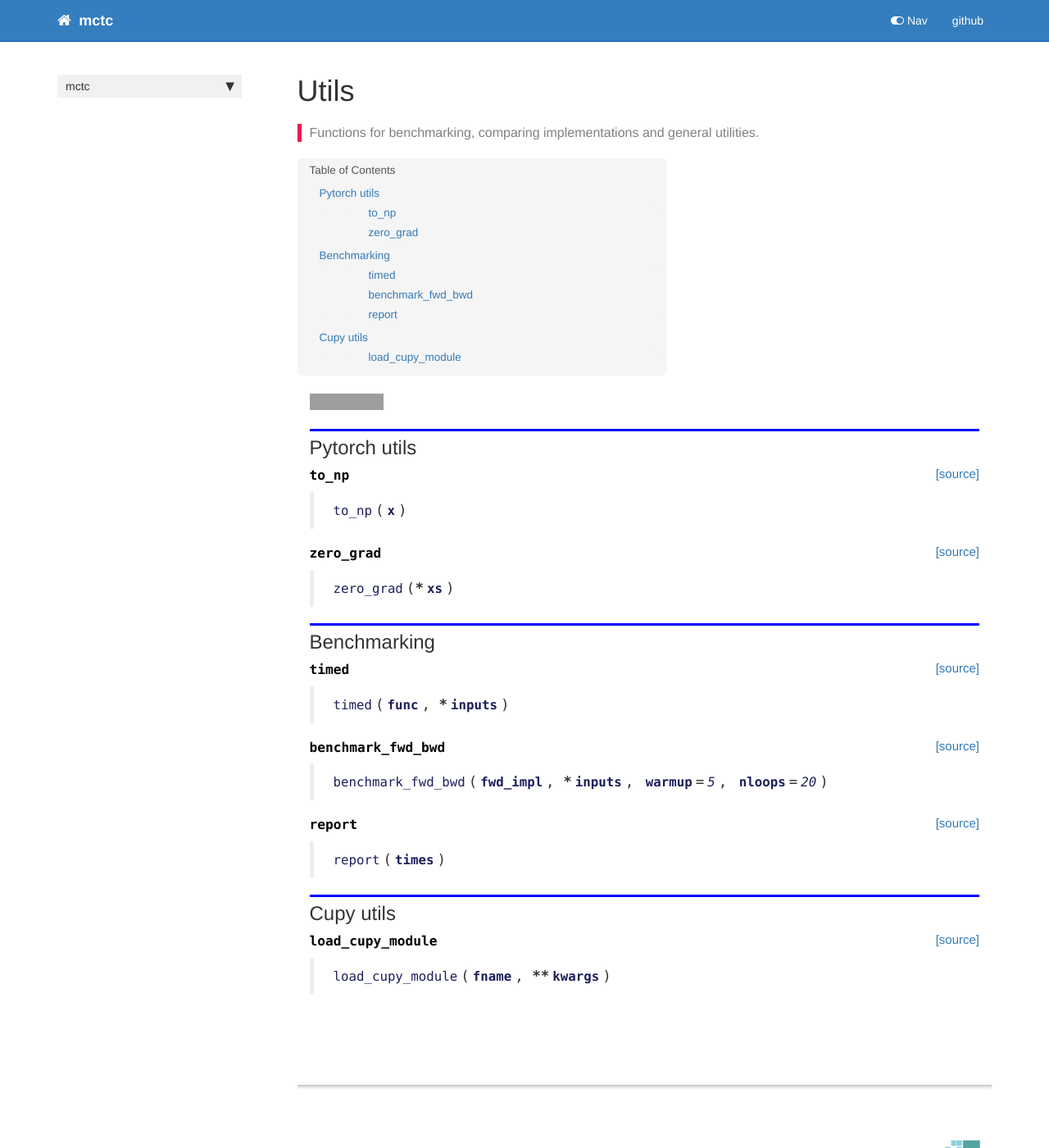
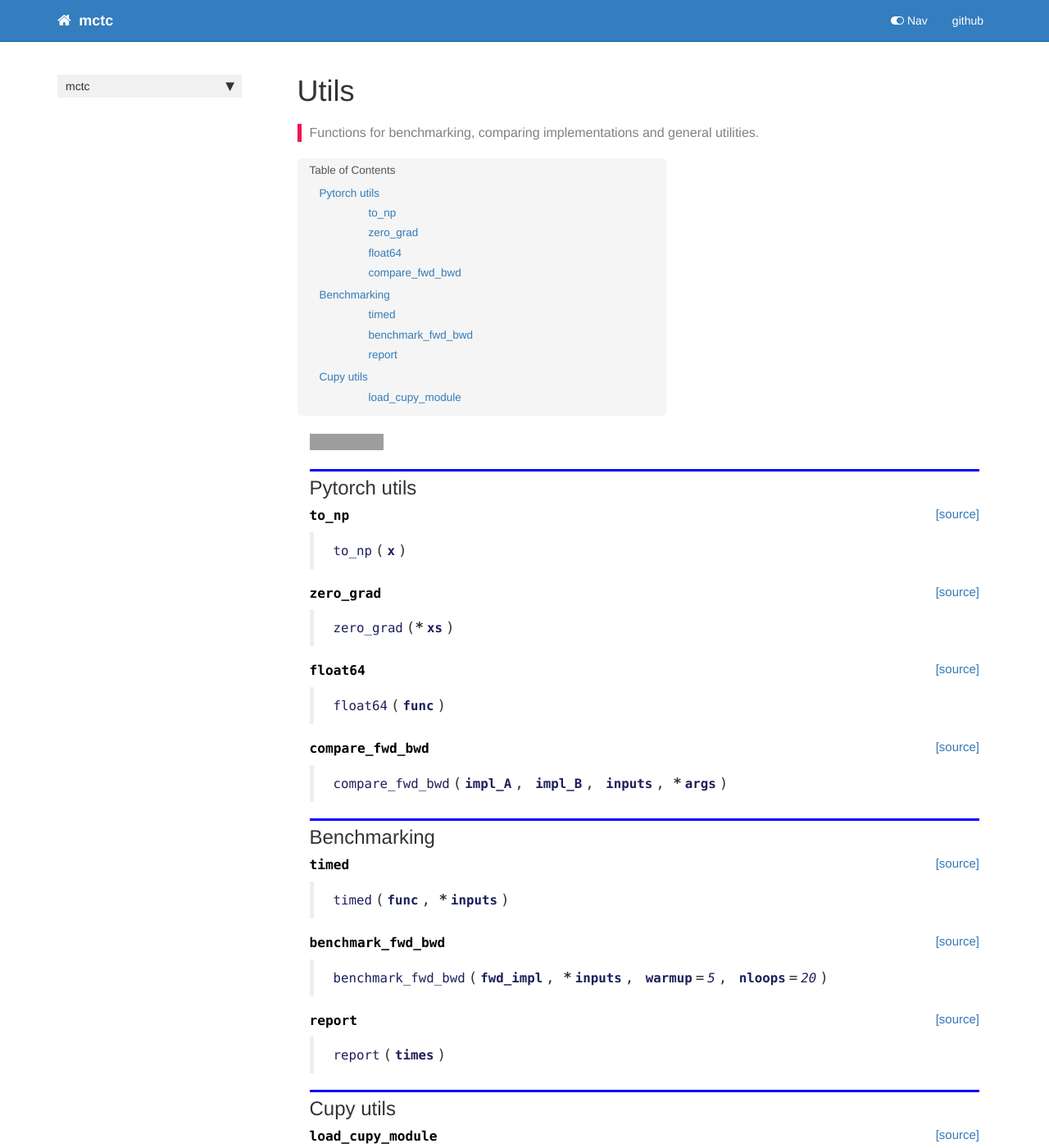
Before and after one commit to davidcpage/seqdist, a Jekyll site: the page built from docs/utils.html, in a window 1280 px wide and 1400 px high. Shown: the whole window at 82% size. Built offline with Jekyll 4.4.1, drawn with Linux system fonts in a browser that asks for light colours; nearby versions of some CDN libraries; comment, search, counter and statistics services are not loaded; grey boxes are pictures that could not be loaded.

Commit message:
more utils

```diff
--- a/docs/utils.html
+++ b/docs/utils.html
@@ -65,7 +65,7 @@ description: "Functions for benchmarking, comparing implementations and general
 
 
 <div class="output_markdown rendered_html output_subarea ">
-<h4 id="to_np" class="doc_header"><code>to_np</code><a href="https://github.com/davidcpage/mctc/tree/master/mctc/utils.py#L10" class="source_link" style="float:right">[source]</a></h4><blockquote><p><code>to_np</code>(<strong><code>x</code></strong>)</p>
+<h4 id="to_np" class="doc_header"><code>to_np</code><a href="https://github.com/davidcpage/mctc/tree/master/mctc/utils.py#L11" class="source_link" style="float:right">[source]</a></h4><blockquote><p><code>to_np</code>(<strong><code>x</code></strong>)</p>
 </blockquote>
 
 </div>
@@ -89,7 +89,55 @@ description: "Functions for benchmarking, comparing implementations and general
 
 
 <div class="output_markdown rendered_html output_subarea ">
-<h4 id="zero_grad" class="doc_header"><code>zero_grad</code><a href="https://github.com/davidcpage/mctc/tree/master/mctc/utils.py#L13" class="source_link" style="float:right">[source]</a></h4><blockquote><p><code>zero_grad</code>(<strong>*<code>xs</code></strong>)</p>
+<h4 id="zero_grad" class="doc_header"><code>zero_grad</code><a href="https://github.com/davidcpage/mctc/tree/master/mctc/utils.py#L14" class="source_link" style="float:right">[source]</a></h4><blockquote><p><code>zero_grad</code>(<strong>*<code>xs</code></strong>)</p>
+</blockquote>
+
+</div>
+
+</div>
+
+</div>
+</div>
+
+</div>
+    {% endraw %}
+
+    {% raw %}
+
+<div class="cell border-box-sizing code_cell rendered">
+
+<div class="output_wrapper">
+<div class="output">
+
+<div class="output_area">
+
+
+<div class="output_markdown rendered_html output_subarea ">
+<h4 id="float64" class="doc_header"><code>float64</code><a href="https://github.com/davidcpage/mctc/tree/master/mctc/utils.py#L17" class="source_link" style="float:right">[source]</a></h4><blockquote><p><code>float64</code>(<strong><code>func</code></strong>)</p>
+</blockquote>
+
+</div>
+
+</div>
+
+</div>
+</div>
+
+</div>
+    {% endraw %}
+
+    {% raw %}
+
+<div class="cell border-box-sizing code_cell rendered">
+
+<div class="output_wrapper">
+<div class="output">
+
+<div class="output_area">
+
+
+<div class="output_markdown rendered_html output_subarea ">
+<h4 id="compare_fwd_bwd" class="doc_header"><code>compare_fwd_bwd</code><a href="https://github.com/davidcpage/mctc/tree/master/mctc/utils.py#L20" class="source_link" style="float:right">[source]</a></h4><blockquote><p><code>compare_fwd_bwd</code>(<strong><code>impl_A</code></strong>, <strong><code>impl_B</code></strong>, <strong><code>inputs</code></strong>, <strong>*<code>args</code></strong>)</p>
 </blockquote>
 
 </div>
@@ -126,7 +174,7 @@ description: "Functions for benchmarking, comparing implementations and general
 
 
 <div class="output_markdown rendered_html output_subarea ">
-<h4 id="timed" class="doc_header"><code>timed</code><a href="https://github.com/davidcpage/mctc/tree/master/mctc/utils.py#L17" class="source_link" style="float:right">[source]</a></h4><blockquote><p><code>timed</code>(<strong><code>func</code></strong>, <strong>*<code>inputs</code></strong>)</p>
+<h4 id="timed" class="doc_header"><code>timed</code><a href="https://github.com/davidcpage/mctc/tree/master/mctc/utils.py#L33" class="source_link" style="float:right">[source]</a></h4><blockquote><p><code>timed</code>(<strong><code>func</code></strong>, <strong>*<code>inputs</code></strong>)</p>
 </blockquote>
 
 </div>
@@ -150,7 +198,7 @@ description: "Functions for benchmarking, comparing implementations and general
 
 
 <div class="output_markdown rendered_html output_subarea ">
-<h4 id="benchmark_fwd_bwd" class="doc_header"><code>benchmark_fwd_bwd</code><a href="https://github.com/davidcpage/mctc/tree/master/mctc/utils.py#L23" class="source_link" style="float:right">[source]</a></h4><blockquote><p><code>benchmark_fwd_bwd</code>(<strong><code>fwd_impl</code></strong>, <strong>*<code>inputs</code></strong>, <strong><code>warmup</code></strong>=<em><code>5</code></em>, <strong><code>nloops</code></strong>=<em><code>20</code></em>)</p>
+<h4 id="benchmark_fwd_bwd" class="doc_header"><code>benchmark_fwd_bwd</code><a href="https://github.com/davidcpage/mctc/tree/master/mctc/utils.py#L39" class="source_link" style="float:right">[source]</a></h4><blockquote><p><code>benchmark_fwd_bwd</code>(<strong><code>fwd_impl</code></strong>, <strong>*<code>inputs</code></strong>, <strong><code>warmup</code></strong>=<em><code>5</code></em>, <strong><code>nloops</code></strong>=<em><code>20</code></em>)</p>
 </blockquote>
 
 </div>
@@ -174,7 +222,7 @@ description: "Functions for benchmarking, comparing implementations and general
 
 
 <div class="output_markdown rendered_html output_subarea ">
-<h4 id="report" class="doc_header"><code>report</code><a href="https://github.com/davidcpage/mctc/tree/master/mctc/utils.py#L33" class="source_link" style="float:right">[source]</a></h4><blockquote><p><code>report</code>(<strong><code>times</code></strong>)</p>
+<h4 id="report" class="doc_header"><code>report</code><a href="https://github.com/davidcpage/mctc/tree/master/mctc/utils.py#L49" class="source_link" style="float:right">[source]</a></h4><blockquote><p><code>report</code>(<strong><code>times</code></strong>)</p>
 </blockquote>
 
 </div>
@@ -211,7 +259,7 @@ description: "Functions for benchmarking, comparing implementations and general
 
 
 <div class="output_markdown rendered_html output_subarea ">
-<h4 id="load_cupy_module" class="doc_header"><code>load_cupy_module</code><a href="https://github.com/davidcpage/mctc/tree/master/mctc/utils.py#L38" class="source_link" style="float:right">[source]</a></h4><blockquote><p><code>load_cupy_module</code>(<strong><code>fname</code></strong>, <strong>**<code>kwargs</code></strong>)</p>
+<h4 id="load_cupy_module" class="doc_header"><code>load_cupy_module</code><a href="https://github.com/davidcpage/mctc/tree/master/mctc/utils.py#L54" class="source_link" style="float:right">[source]</a></h4><blockquote><p><code>load_cupy_module</code>(<strong><code>fname</code></strong>, <strong>**<code>kwargs</code></strong>)</p>
 </blockquote>
 
 </div>
--- a/mctc/_nbdev.py
+++ b/mctc/_nbdev.py
@@ -4,6 +4,8 @@ __all__ = ["index", "modules", "custom_doc_links", "git_url"]
 
 index = {"to_np": "00_utils.ipynb",
          "zero_grad": "00_utils.ipynb",
+         "float64": "00_utils.ipynb",
+         "compare_fwd_bwd": "00_utils.ipynb",
          "timed": "00_utils.ipynb",
          "benchmark_fwd_bwd": "00_utils.ipynb",
          "report": "00_utils.ipynb",
```
Also changed, not shown: mctc/utils.py (+17 -1 lines).
